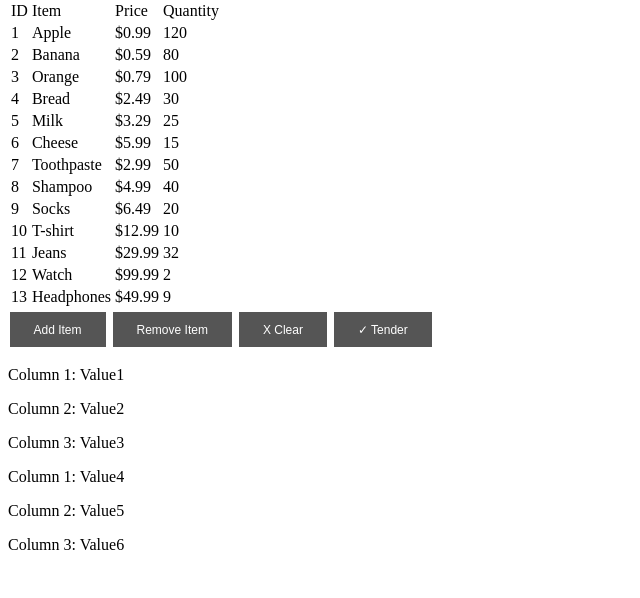
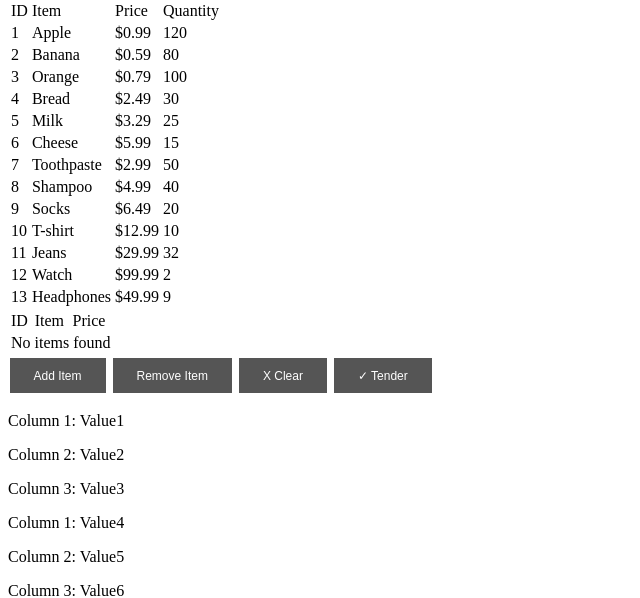
Before and after one commit to nickkramer123/POS_System, a Django app: page / in a window 1280 px wide. Shown: the part 110-708 px from the top of the page, without its empty margins (0-640 px from the left). Run offline with Django 5.2, Linux system fonts and the light colour scheme; data comes from the database, SQL or seed files in the repository.

Commit message:
Cart shows up

```diff
--- a/django_start/app/admin.py
+++ b/django_start/app/admin.py
@@ -1,8 +1,6 @@
 from django.contrib import admin
-from .models import Items, Transactions, TransactionItems
+from .models import Items
 
 
 # Register your models here.
 admin.site.register(Items)
-admin.site.register(Transactions)
-admin.site.register(TransactionItems)
--- a/django_start/app/models.py
+++ b/django_start/app/models.py
@@ -16,32 +16,3 @@ class Items(models.Model):
 
     def __str__(self):
         return self.name
-
-
-
-class Transactions(models.Model):
-    # add fields
-    id = models.IntegerField(primary_key=True)
-    price = models.DecimalField(max_digits=10, decimal_places=2)
-    timestamp = models.TextField()
-
-    class Meta:
-        db_table = 'transactions'  # The real table name in your DB
-
-    def __str__(self):
-        return self.name
-
-
-
-class TransactionItems(models.Model):
-    # add fields
-    transaction_id = models.IntegerField()
-    item_id = models.IntegerField()
-    quantity = models.IntegerField()
-    price = models.DecimalField(max_digits=10, decimal_places=2)
-
-    class Meta:
-        db_table = 'transaction_items'  # The real table name in your DB
-
-    def __str__(self):
-        return self.name
--- a/django_start/app/templates/app/template.html
+++ b/django_start/app/templates/app/template.html
@@ -62,6 +62,29 @@
                 {% empty %}
                 <tr>
                     <td colspan="4">No items found</td>
+                </tr>
+                {% endfor %}
+            </tbody>
+        </table>
+        <!--CART TABLE-->
+        <table>
+            <thead>
+                <tr>
+                    <td>ID</td>
+                    <td>Item</td>
+                    <td>Price</td>
+                </tr>
+            </thead>
+            <tbody>
+                {% for item in cart %}
+                <tr>
+                    <td>{{ item.item_id }}</td>
+                    <td>{{ item.item }}</td>
+                    <td>${{ item.price }}</td>
+                </tr>
+                {% empty %}
+                <tr>
+                    <td colspan="3">No items found</td>
                 </tr>
                 {% endfor %}
             </tbody>
--- a/django_start/app/views.py
+++ b/django_start/app/views.py
@@ -2,21 +2,16 @@ from django.shortcuts import render
 
 # Create your views here.
 from django.http import HttpResponse
-from .models import Items, Transactions, TransactionItems
+from .models import Items
 
 
 def index(request):
     return HttpResponse("Hello, world. You're at the xyz.")
 
 def template(request):
-    # get value from searchbar
-
-
-
     items = Items.objects.all()
-    transactions = Transactions.objects.all()
-    transactionsItems = TransactionItems.objects.all()
-    return render(request, 'app/template.html', {'items': items, 'transactions': transactions, 'transactionItems': transactionsItems})
+    cart = request.session.get('cart', [])
+    return render(request, 'app/template.html', {'items': items, 'cart': cart})
 
 
 def getID(request):
```
